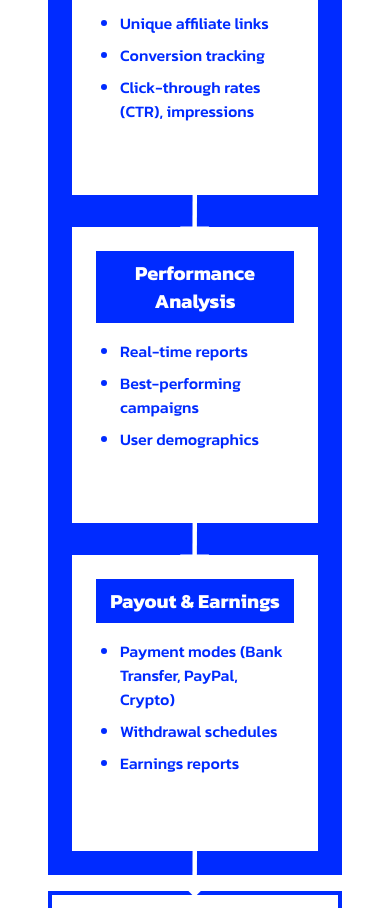
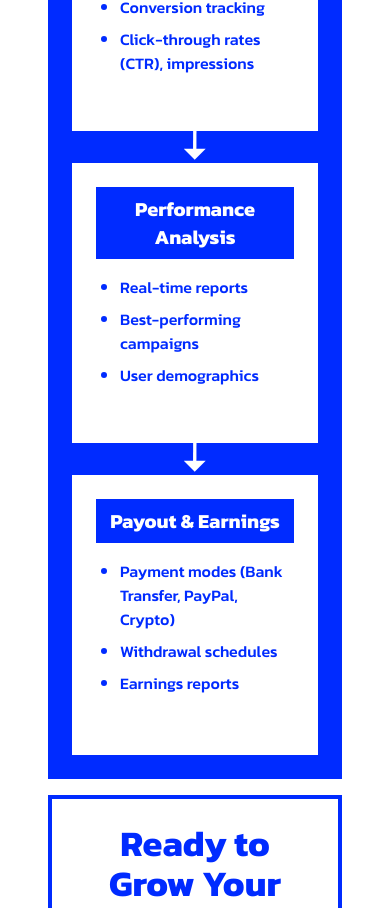
Before and after one commit to awatizetechindia/adlantic-webpage, a Next.js app: page /publisher in a window 390 px wide. Shown: the part 2955-3863 px from the top of the page. Built offline with nearby package versions, Linux system fonts and the light colour scheme.

Commit message:
minor fix in mobiel

```diff
--- a/src/components/agency/FlowChart.tsx
+++ b/src/components/agency/FlowChart.tsx
@@ -40,7 +40,7 @@ const FlowBlock: React.FC<{
       ))}
     </ul>
     {arrowDirection && (
-      <Arrow direction={arrowDirection} className={arrowClassName} />
+      <Arrow direction={arrowDirection} className={`${arrowClassName}`} />
     )}
   </div>
 );
@@ -99,58 +99,6 @@ const FlowChart: React.FC = () => {
   useEffect(() => {
     const handleResize = () => {
       setIsMobile(window.innerWidth < 768);
-      //   setBlocks([
-      //     {
-      //       title: "Publisher Joins DSP",
-      //       items: ["Signs up & gets approved", "Sets up payment details"],
-      //       arrowDirection: "right",
-      //     },
-      //     {
-      //       title: "Dashboard Overview",
-      //       items: [
-      //         "Earnings summary",
-      //         "Active campaigns",
-      //         "Performance metrics",
-      //       ],
-      //       arrowDirection: "right",
-      //     },
-      //     {
-      //       title: "Campaign Selection",
-      //       items: [
-      //         "Advertisers' offers",
-      //         "Commission structure (CPA, CPC, Rev-Share)",
-      //         "Ad formats (Banners, Native, Pop-ups)",
-      //       ],
-      //       arrowDirection: "down",
-      //     },
-      //     {
-      //       title: "Tracking & Reporting",
-      //       items: [
-      //         "Unique affiliate links",
-      //         "Conversion tracking",
-      //         "Click-through rates (CTR), impressions",
-      //       ],
-      //       arrowDirection: "left",
-      //     },
-      //     {
-      //       title: "Performance Analysis",
-      //       items: [
-      //         "Real-time reports",
-      //         "Best-performing campaigns",
-      //         "User demographics",
-      //       ],
-      //       arrowDirection: "left", // No arrow for the last block
-      //     },
-      //     {
-      //       title: "Payout & Earnings",
-      //       items: [
-      //         "Payment modes (Bank Transfer, PayPal, Crypto)",
-      //         "Withdrawal schedules",
-      //         "Earnings reports",
-      //       ],
-      //       arrowDirection: undefined,
-      //     },
-      //   ]);
     };
 
     handleResize(); // Check on initial render
@@ -185,8 +133,8 @@ const FlowChart: React.FC = () => {
                   : "hidden md:block absolute -bottom-10 left-1/2 -translate-x-1/2"
               }
             />
-            {isMobile && (
-              <div className="w-full flex justify-center items-center py-2">
+            {isMobile && index !== 3 && (
+              <div className="relative scale-75 w-full flex justify-center items-center">
                 <Arrow direction={"down"} className="" />
               </div>
             )}
```
